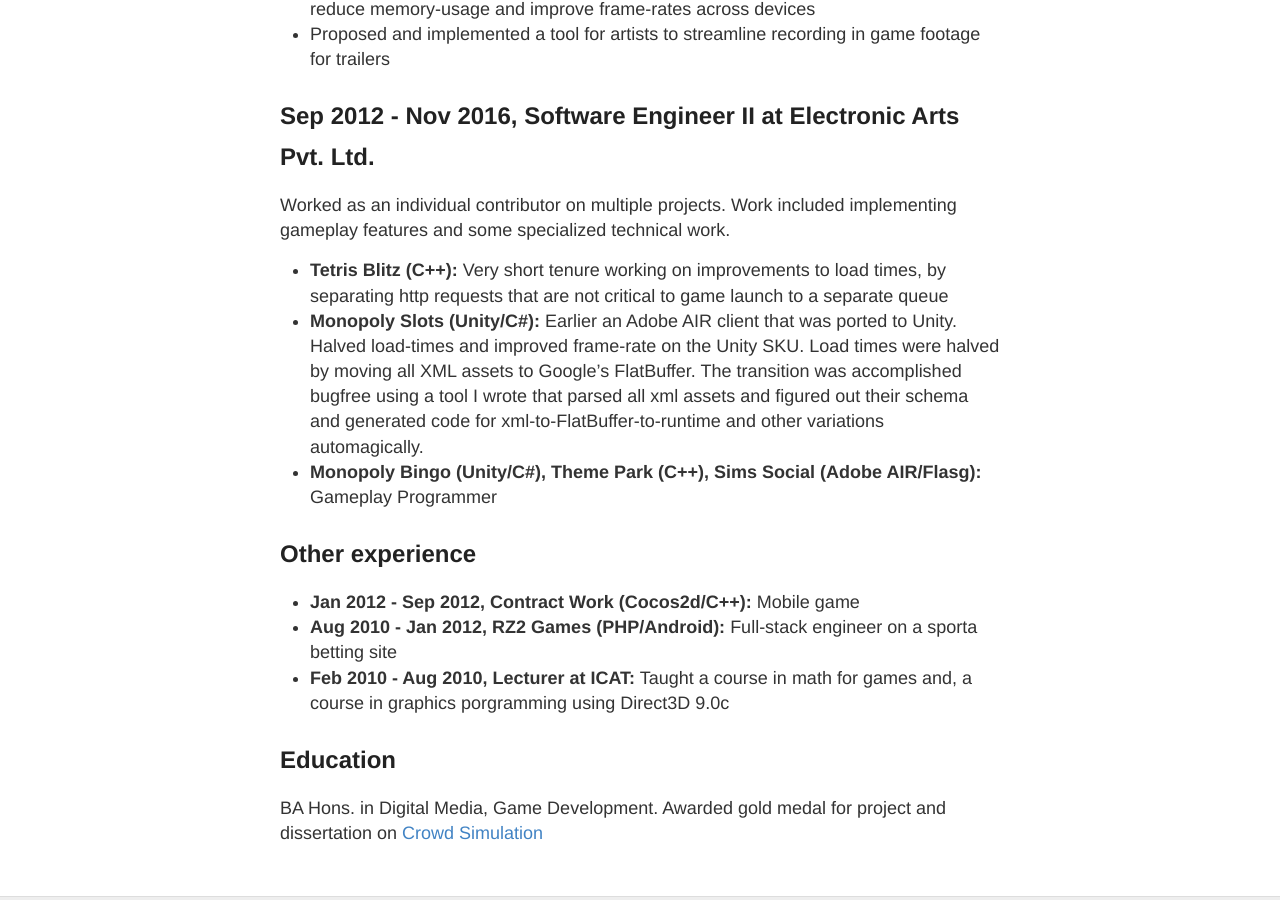
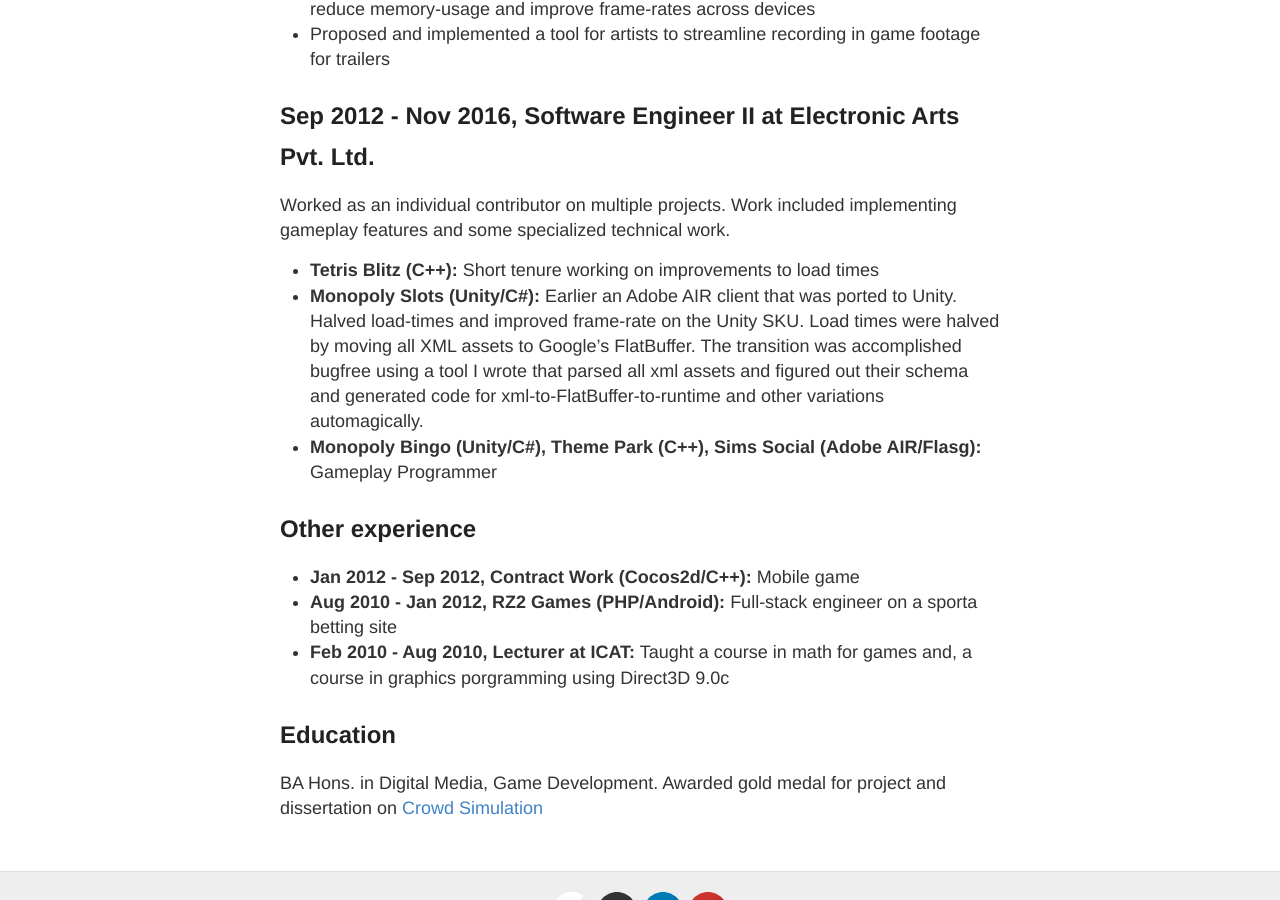
Before and after one commit to bapel/bapel.github.io, a Jekyll site: the page built from cv.md, in a window 1280 px wide and 900 px high, scrolled down 1403 px. Built offline with Jekyll 4.4.1, drawn with Linux system fonts in a browser that asks for light colours.

Commit message:
Updated CV

```diff
--- a/cv.md
+++ b/cv.md
@@ -43,7 +43,7 @@
 
 Worked as an individual contributor on multiple projects. Work included implementing gameplay features and some specialized technical work.
 
-- **Tetris Blitz (C++):** Very short tenure working on improvements to load times, by separating http requests that are not critical to game launch to a separate queue
+- **Tetris Blitz (C++):** Short tenure working on improvements to load times
 - **Monopoly Slots (Unity/C#):** Earlier an Adobe AIR client that was ported to Unity. Halved load-times and improved frame-rate on the Unity SKU. Load times were halved by moving all XML assets to Google's FlatBuffer. The transition was accomplished bugfree using a tool I wrote that parsed all xml assets and figured out their schema and generated code for xml-to-FlatBuffer-to-runtime and other variations automagically.
 - **Monopoly Bingo (Unity/C#), Theme Park (C++), Sims Social (Adobe AIR/Flasg):** Gameplay Programmer
 
```
